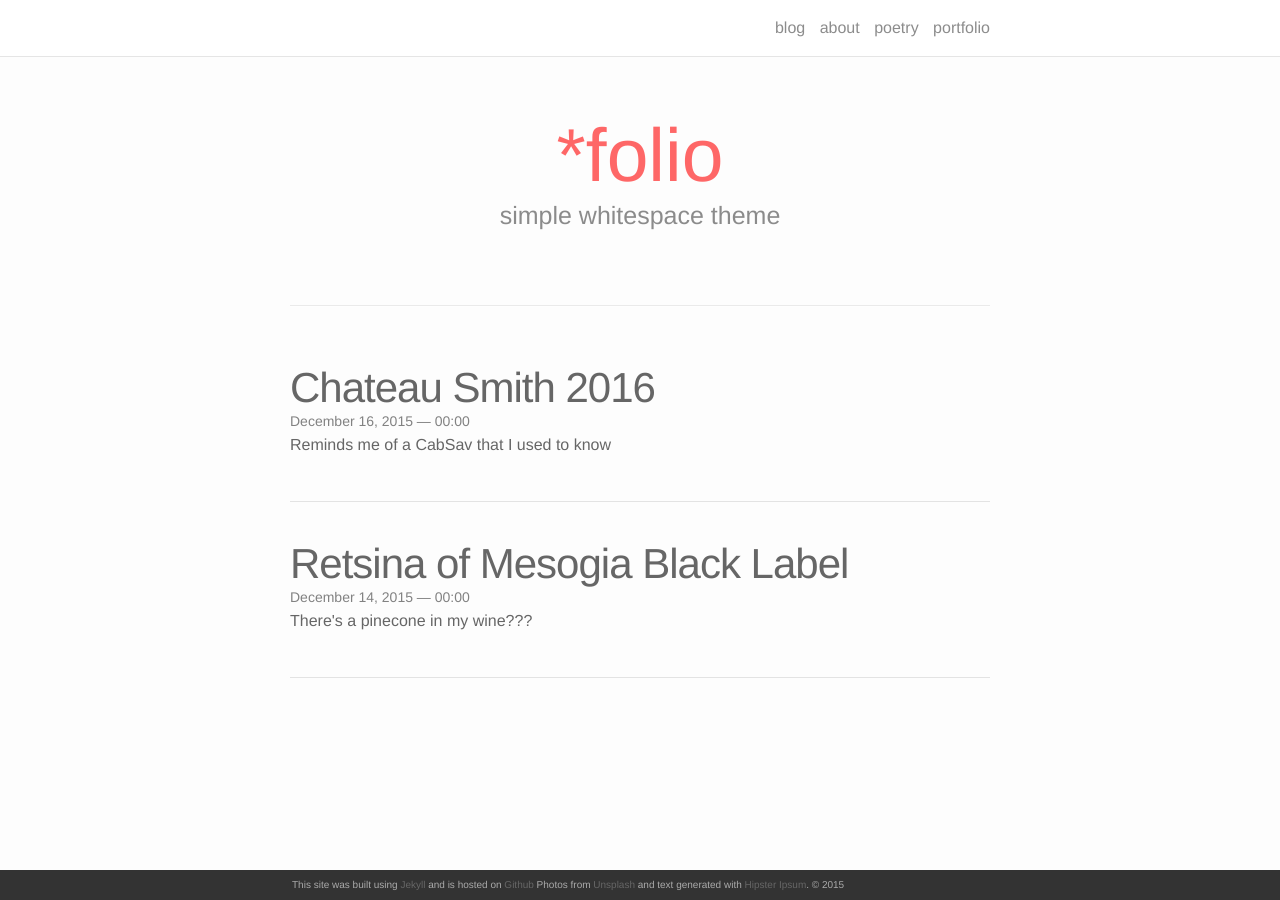
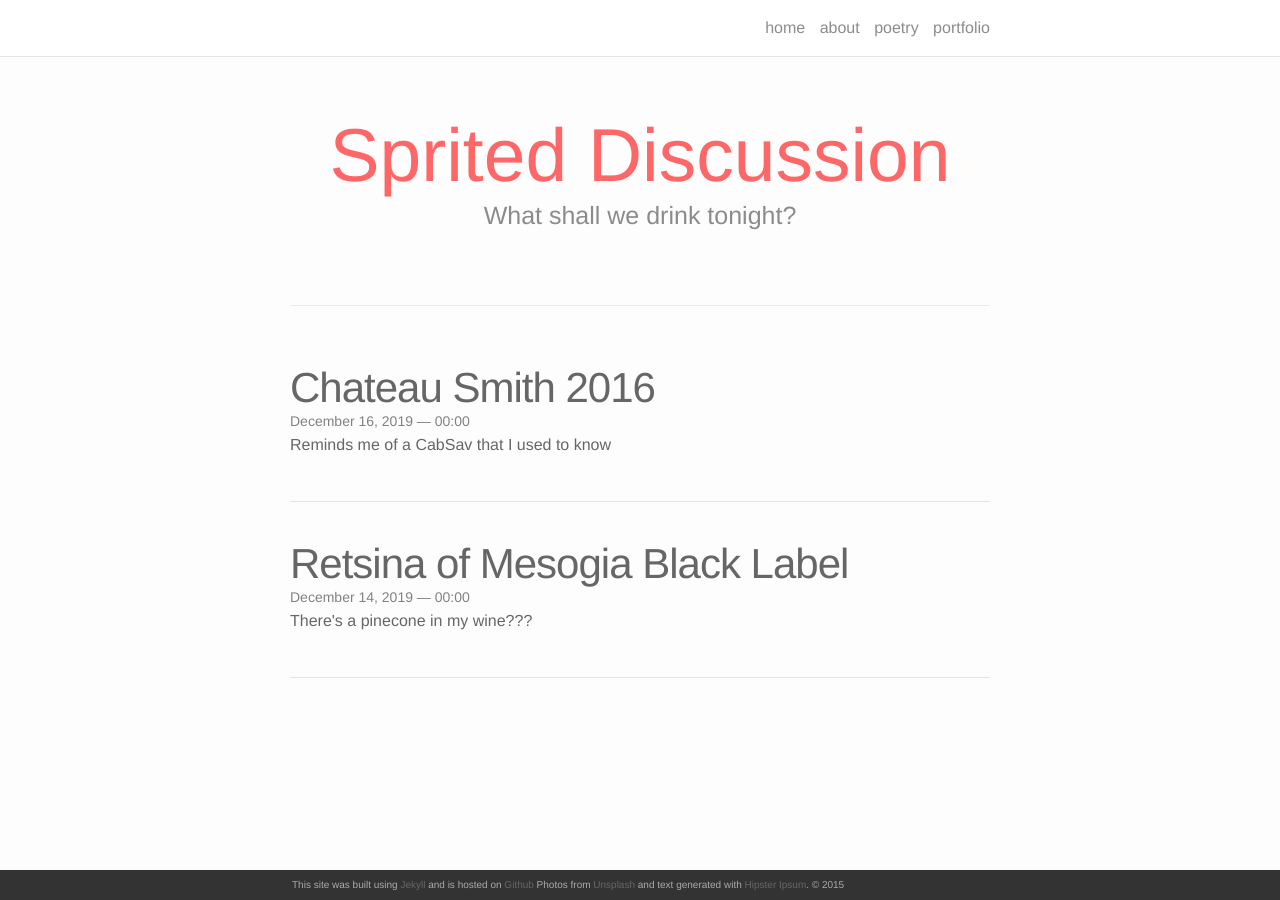
Before and after one commit to spirited-discussion/spirited-discussion.github.io, a Jekyll site: the page built from index.html, in a window 1280 px wide. Built offline with Jekyll 4.4.1, drawn with Linux system fonts in a browser that asks for light colours; nearby versions of some CDN libraries; the list of posts is cut into pages by our own code.

Commit message:
Updates to existing entries

```diff
--- a/_includes/header.html
+++ b/_includes/header.html
@@ -6,7 +6,7 @@
 
       <div class="trigger">
         <!-- {{ site.title }} instead of blog -->
-        <a class="page-link" href="{{ site.baseurl }}/">blog</a>
+        <a class="page-link" href="{{ site.baseurl }}/">home</a>
 
         {% for page in site.pages %}
           {% if page.title %}
--- a/_posts/2019-12-14-restina-of-mesogia-black-label.md
+++ b/_posts/2019-12-14-restina-of-mesogia-black-label.md
@@ -1,7 +1,7 @@
 ---
 layout: post
 title:  Retsina of Mesogia Black Label
-date:   2015-12-14
+date:   2019-12-14
 description: There's a pinecone in my wine???
 ---
 
--- a/_posts/2019-12-16-chateau-smith-2016.markdown
+++ b/_posts/2019-12-16-chateau-smith-2016.markdown
@@ -1,7 +1,7 @@
 ---
 layout: post
 title:  Chateau Smith 2016
-date:   2015-12-16
+date:   2019-12-16
 description: Reminds me of a CabSav that I used to know
 ---
 
--- a/index.html
+++ b/index.html
@@ -3,8 +3,8 @@ layout: default
 ---
 
 <div class="header-bar">
-  <h1>*folio</h1>
-  <h2>simple whitespace theme</h2>
+  <h1>Sprited Discussion</h1>
+  <h2>What shall we drink tonight?</h2>
   <br/>
   <hr>
   <br/>
```
Also changed, not shown: other parts of _posts/2019-12-14-restina-of-mesogia-black-label.md (+2 -0 lines), other parts of _posts/2019-12-16-chateau-smith-2016.markdown (+2 -0 lines), about.md (+4 -4 lines), 2 other files.
